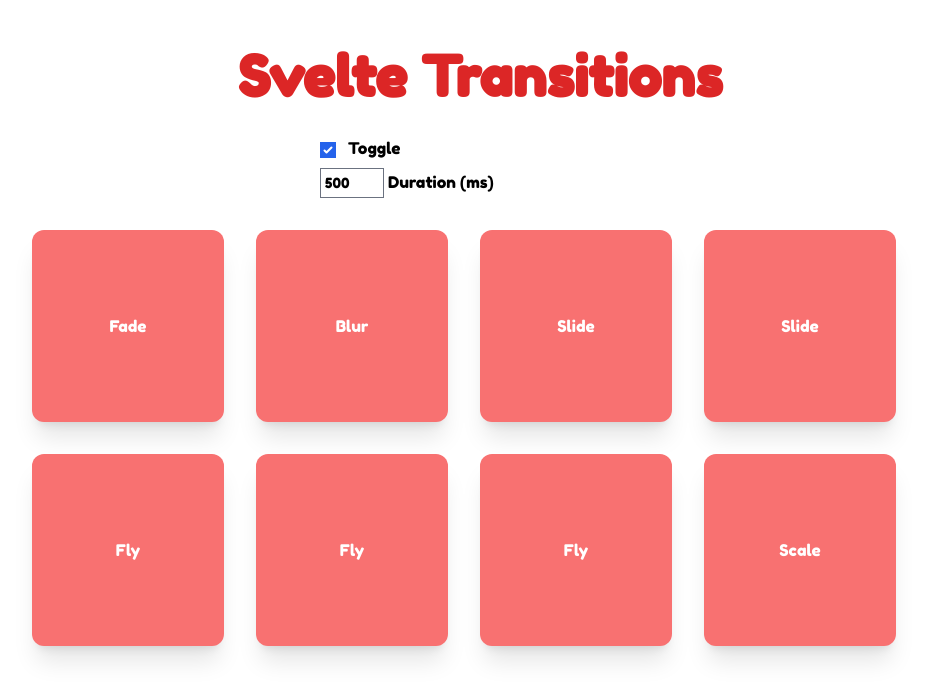
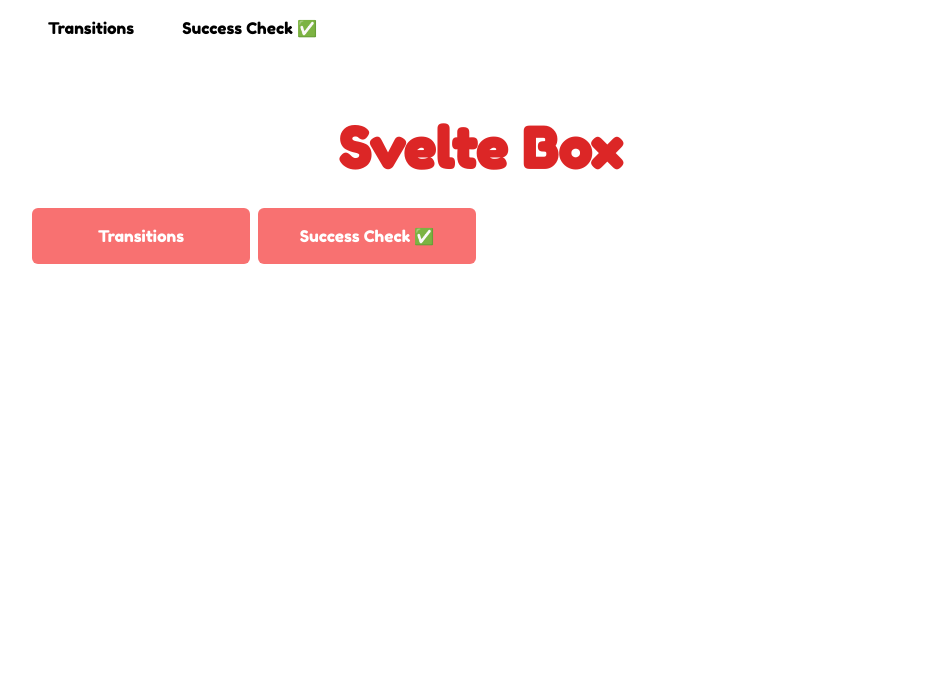
Before and after one commit to Phonbopit/svelte-box, a SvelteKit app: page / in a window 1280 px wide. Shown: the top 700 px of the page, without its empty margins (160-1087 px from the left). Built offline with nearby package versions, Linux system fonts and the light colour scheme.

Commit message:
feat(ui): Add navbar / layout and separate pages

```diff
--- /dev/null
+++ b/src/lib/menus.ts
@@ -0,0 +1,14 @@
+export const menus = [
+  {
+    id: 1,
+    name: 'Transitions',
+    link: '/transitions'
+  },
+  {
+    id: 2,
+    name: 'Success Check ✅',
+    link: '/success-check'
+  }
+]
+
+export default menus
--- /dev/null
+++ b/src/routes/+error.svelte
@@ -0,0 +1,15 @@
+<div class="flex justify-center items-center h-[80vh]">
+  <span class="text-4xl text-secondary-600 transition-all animate-scale"> 🤔 Page Not Found </span>
+</div>
+
+<style>
+  @keyframes scale {
+    50% {
+      scale: 1.25;
+    }
+  }
+
+  .animate-scale {
+    animation: scale 2s cubic-bezier(0.4, 0, 0.6, 1) infinite;
+  }
+</style>
--- a/src/routes/+layout.svelte
+++ b/src/routes/+layout.svelte
@@ -1,6 +1,16 @@
-<script>
+<script lang="ts">
+  import type { Page } from '@sveltejs/kit'
+  import { page } from '$app/stores'
+
+  import menus from '$lib/menus'
+
   import '@fontsource/fredoka-one'
   import '../styles/app.css'
+
+  function isActive(page: Page<Record<string, string>>, path: string) {
+    const pathname = page.url.pathname
+    return pathname === path
+  }
 </script>
 
 <svelte:head>
@@ -8,4 +18,28 @@
   <meta name="description" content="Learning & Experimenting with Svelte/SvelteKit" />
 </svelte:head>
 
-<slot />
+<nav class="navbar">
+  <div class="container max-w-4xl mx-auto py-4">
+    <ul class="flex space-x-4">
+      {#each menus as menu}
+        <li>
+          <a
+            href={menu.link}
+            class="py-2 px-4 hover:underline decoration-wavy decoration-primary-500"
+            class:active={isActive($page, menu.link)}>{menu.name}</a
+          >
+        </li>
+      {/each}
+    </ul>
+  </div>
+</nav>
+
+<div class="container mx-auto max-w-xs md:max-w-4xl my-12 text-center space-y-8">
+  <slot />
+</div>
+
+<style>
+  .active {
+    @apply underline underline-offset-2 decoration-wavy decoration-primary-500 text-primary-500;
+  }
+</style>
--- a/src/routes/+page.svelte
+++ b/src/routes/+page.svelte
@@ -1,49 +1,21 @@
 <script>
-  import Fade from '$components/transition/Fade.svelte'
-  import Blur from '$components/transition/Blur.svelte'
-  import Slide from '$components/transition/Slide.svelte'
-  import Fly from '$components/transition/Fly.svelte'
-  import Scale from '$components/transition/Scale.svelte'
-
-  let animated = true
-  let duration = 500
+  import menus from '$lib/menus'
 </script>
 
-<div class="mx-auto max-w-xs md:max-w-4xl my-12 text-center space-y-8">
+<div class="mx-auto max-w-xs md:max-w-4xl my-16 text-center space-y-8">
   <div class="mx-w-4xl m-auto prose lg:prose-xl">
-    <h1 class="text-6xl font-bold text-red-600">Svelte Transitions</h1>
+    <h1 class="text-6xl font-bold text-red-600">Svelte Box</h1>
   </div>
 
-  <div class="block text-left mx-auto max-w-xs space-y-2">
-    <div>
-      <input type="checkbox" bind:checked={animated} />
-      <span class="ml-2">Toggle</span>
-    </div>
+  <div class="grid grid-cols-4 gap-x-2 example">
+    {#each menus as menu}
+      <a href={menu.link}>{menu.name}</a>
+    {/each}
+  </div>
+</div>
 
-    <div>
-      <input
-        type="number"
-        step="500"
-        bind:value={duration}
-        class="w-16 p-1 text-sm"
-        name="duration"
-      />
-      <label for="duration">Duration (ms)</label>
-    </div>
-  </div>
-
-  {#if animated}
-    <div class="grid grid-cols-3 md:grid-cols-4 gap-y-4 md:gap-y-8">
-      <Fade {duration} />
-      <Blur {duration} />
-      <Slide {duration} axis="x" />
-      <Slide {duration} />
-
-      <Fly {duration} />
-      <Fly {duration} options={{ y: -100 }} />
-      <Fly {duration} options={{ x: -100 }} />
-
-      <Scale {duration} />
-    </div>
-  {/if}
-</div>
+<style lang="postcss">
+  .example a {
+    @apply p-4 bg-primary-400 hover:bg-primary-500 text-white rounded-md;
+  }
+</style>
--- /dev/null
+++ b/src/routes/success-check/+page.svelte
@@ -0,0 +1 @@
+<h1>TBC</h1>
--- /dev/null
+++ b/src/routes/transitions/+page.svelte
@@ -0,0 +1,49 @@
+<script>
+  import Fade from '$components/transition/Fade.svelte'
+  import Blur from '$components/transition/Blur.svelte'
+  import Slide from '$components/transition/Slide.svelte'
+  import Fly from '$components/transition/Fly.svelte'
+  import Scale from '$components/transition/Scale.svelte'
+
+  let animated = true
+  let duration = 500
+</script>
+
+<div class="mx-auto max-w-xs md:max-w-4xl my-12 text-center space-y-8">
+  <div class="mx-w-4xl m-auto prose lg:prose-xl">
+    <h1 class="text-6xl font-bold text-red-600">Svelte Transitions</h1>
+  </div>
+
+  <div class="block text-left mx-auto max-w-xs space-y-2">
+    <div>
+      <input type="checkbox" bind:checked={animated} />
+      <span class="ml-2">Toggle</span>
+    </div>
+
+    <div>
+      <input
+        type="number"
+        step="500"
+        bind:value={duration}
+        class="w-16 p-1 text-sm"
+        name="duration"
+      />
+      <label for="duration">Duration (ms)</label>
+    </div>
+  </div>
+
+  {#if animated}
+    <div class="grid grid-cols-3 md:grid-cols-4 gap-y-4 md:gap-y-8">
+      <Fade {duration} />
+      <Blur {duration} />
+      <Slide {duration} axis="x" />
+      <Slide {duration} />
+
+      <Fly {duration} />
+      <Fly {duration} options={{ y: -100 }} />
+      <Fly {duration} options={{ x: -100 }} />
+
+      <Scale {duration} />
+    </div>
+  {/if}
+</div>
--- a/tailwind.config.js
+++ b/tailwind.config.js
@@ -12,7 +12,7 @@
       },
       colors: {
         primary: colors.red,
-        secondary: colors.cyan,
+        secondary: colors.teal
       }
     }
   },
```
Also changed, not shown: 1 other file (tests, documents, lock files or other folders).
